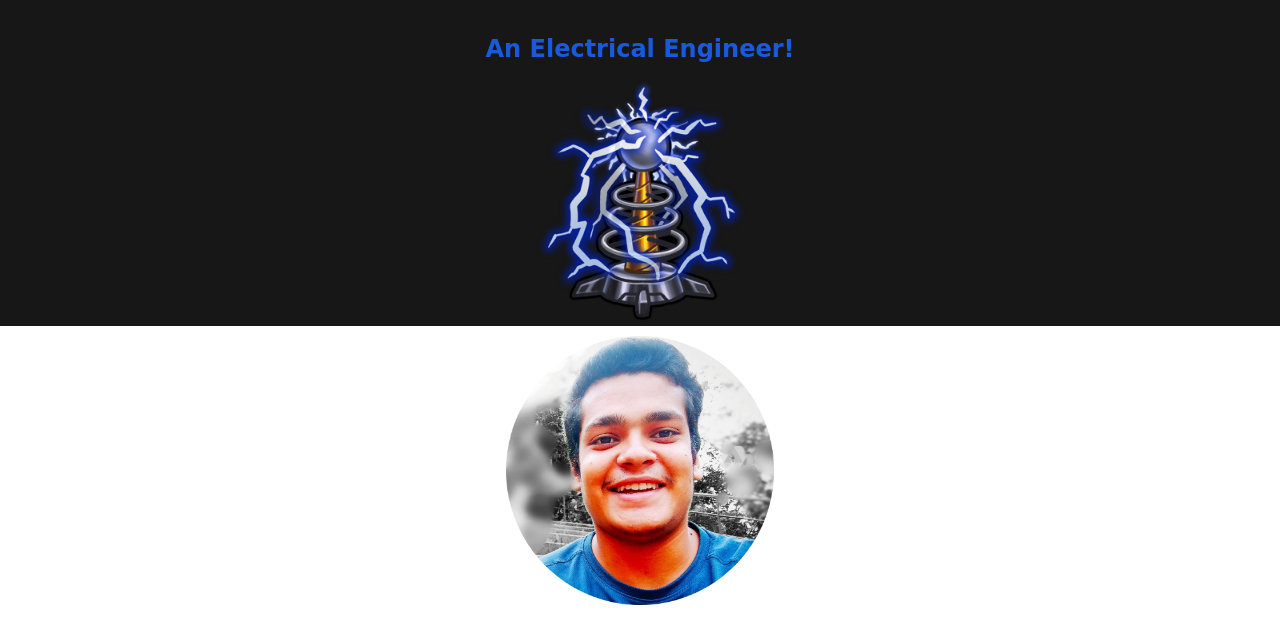
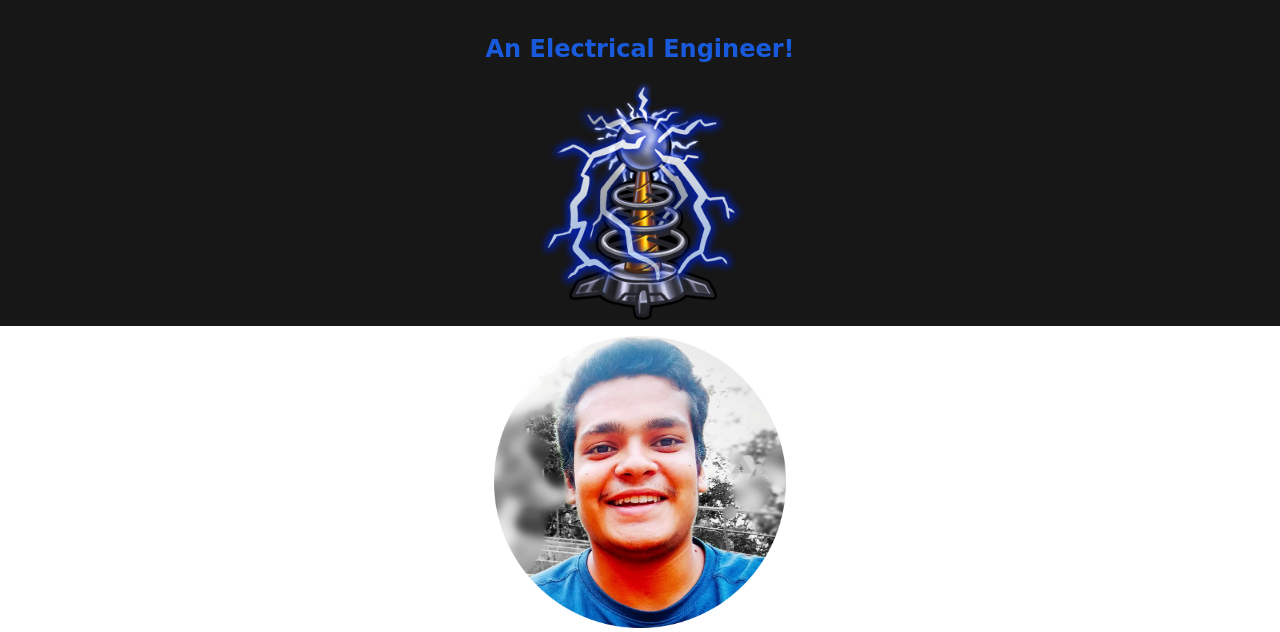
Before and after one commit to Aj88science/Protfolio, a plain HTML site: page index.html in a window 1280 px wide. Shown: the part 168-800 px from the top of the page. Drawn offline with Linux system fonts and the light colour scheme; a web font is replaced by a local one.

Commit message:
Update styles.css

```diff
--- a/styles.css
+++ b/styles.css
@@ -96,8 +96,8 @@ p.bottom-class{
     color: white;
 }
 .imgo{
-    width: 60%;
-    height: 60%;
+    width: 65%;
+    height: 65%;
     padding: 10px;
 }
 .tesla{
```
